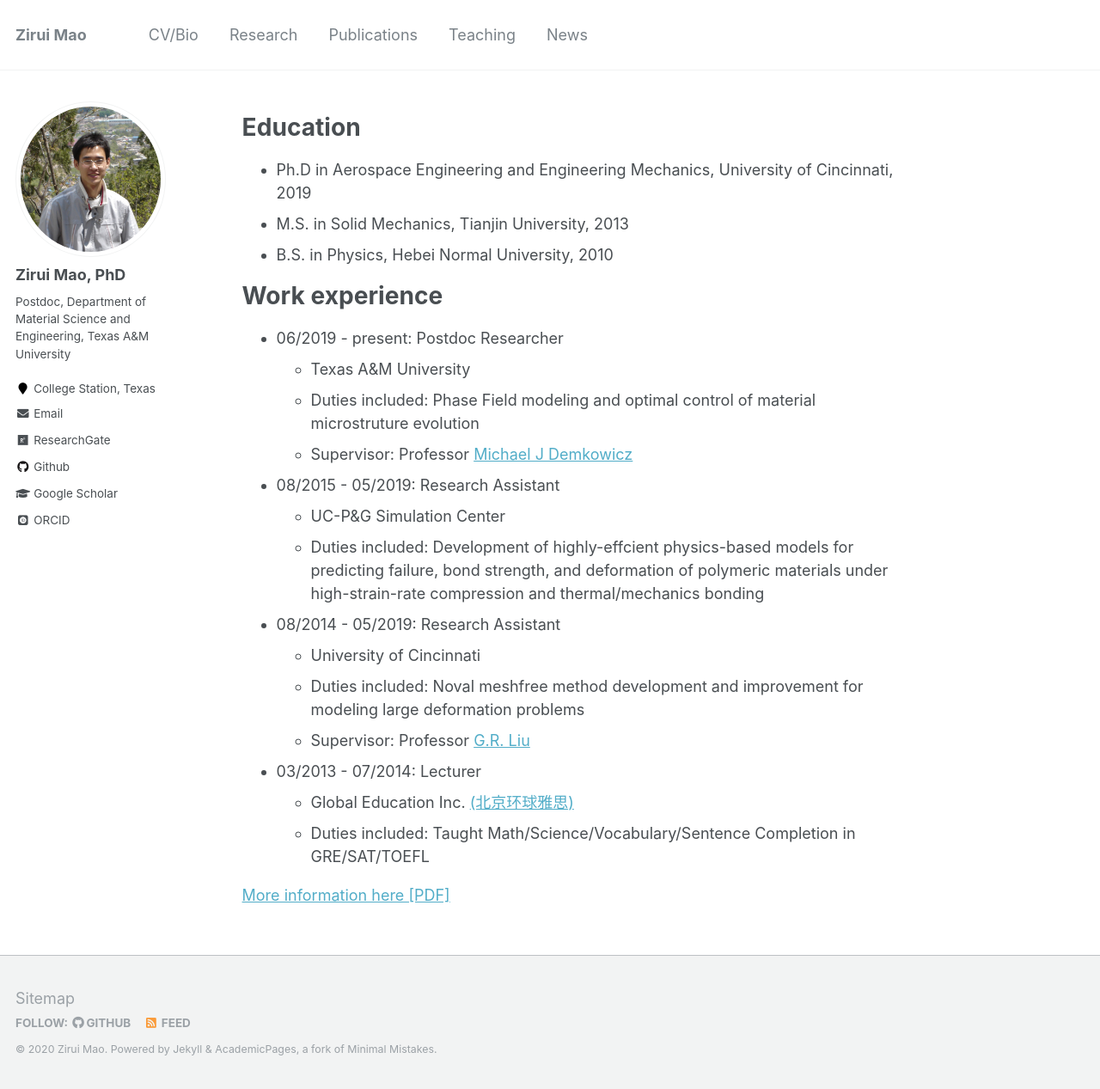
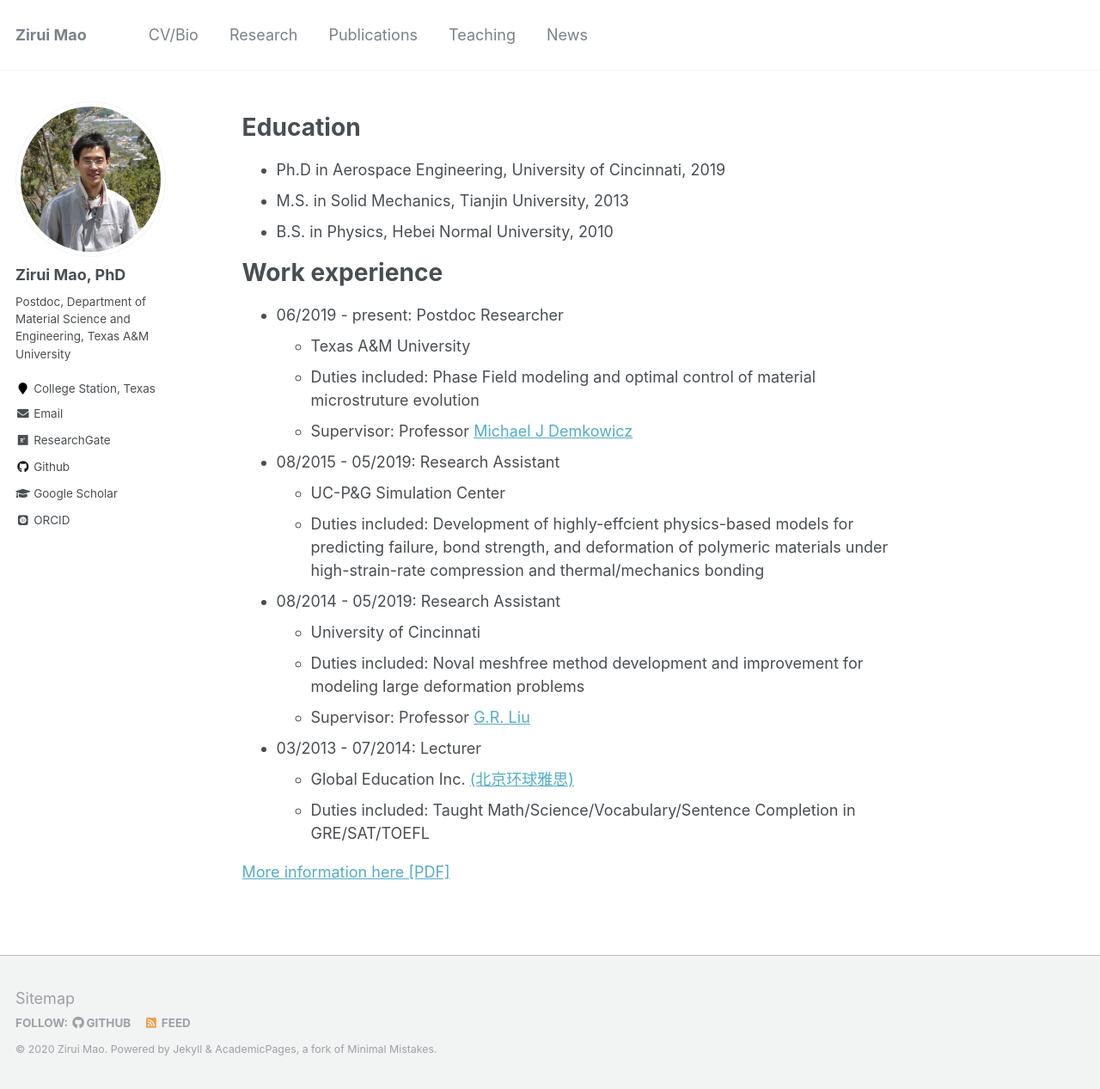
Before and after one commit to maozirui0827/maozirui.github.io, a Jekyll site: the page built from _pages/cv.md, in a window 1280 px wide and 1267 px high. Shown: the whole window at 86% size. Built offline with Jekyll 4.4.1, drawn with Linux system fonts in a browser that asks for light colours; some web fonts are replaced.

Commit message:
Update cv.md

```diff
--- a/_pages/cv.md
+++ b/_pages/cv.md
@@ -11,7 +11,7 @@ redirect_from:
 
 Education
 ======
-* Ph.D in Aerospace Engineering and Engineering Mechanics, University of Cincinnati, 2019
+* Ph.D in Aerospace Engineering, University of Cincinnati, 2019
 * M.S. in Solid Mechanics, Tianjin University, 2013
 * B.S. in Physics, Hebei Normal University, 2010
 
```
